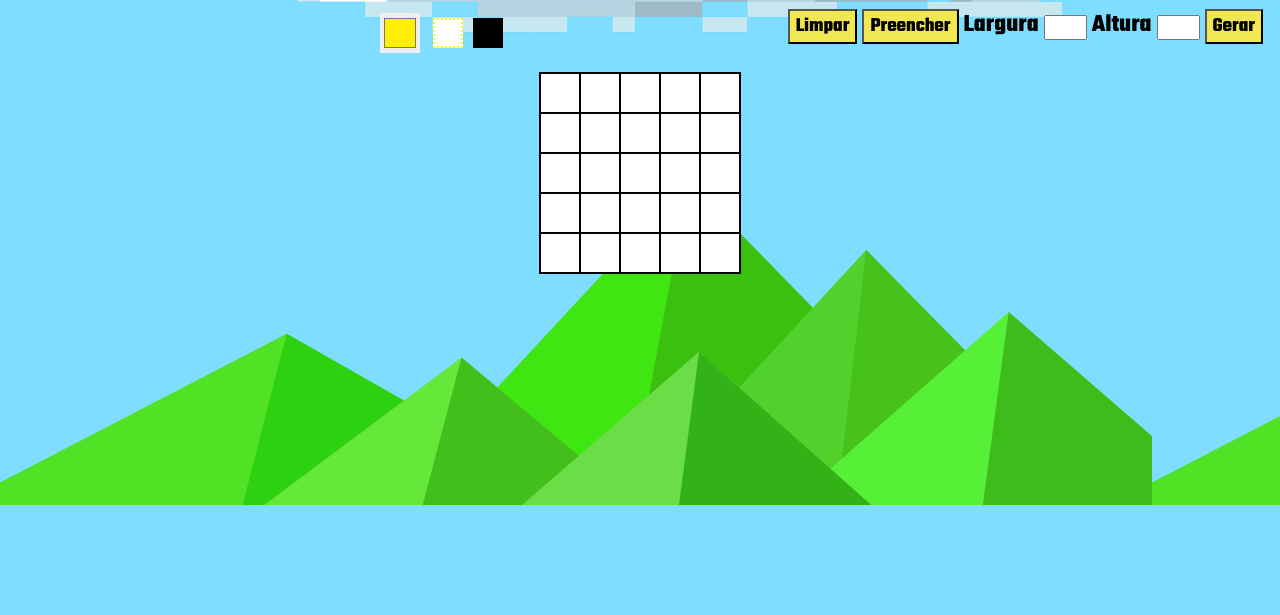
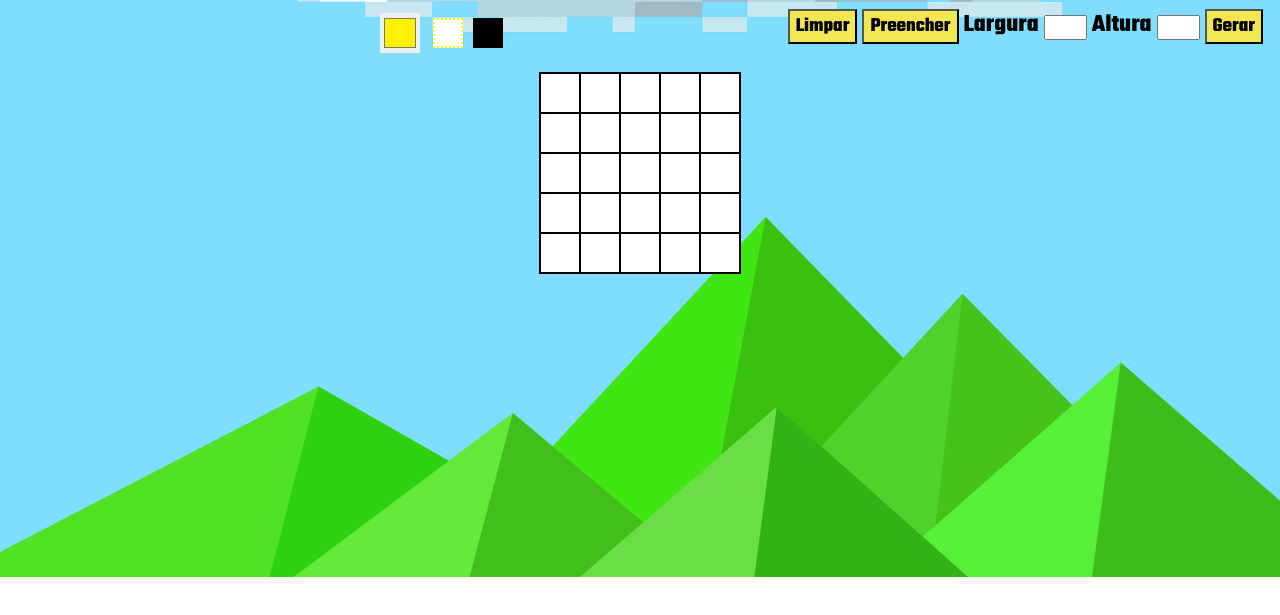
Before and after one commit to EricksonSiqueira/pixel-art, a plain HTML site: page index.html in a window 1280 px wide. Shown: the part 143-758 px from the top of the page. Drawn offline with Linux system fonts and the light colour scheme.

Commit message:
Mudando background

```diff
--- a/style.css
+++ b/style.css
@@ -5,7 +5,8 @@
 }
 body{
   background-image: url('Flat-Mountains.svg');
-  background-size: 90%;
+  background-size: 100%;
+  background-repeat: no-repeat;
 }
 
 .color {
```
